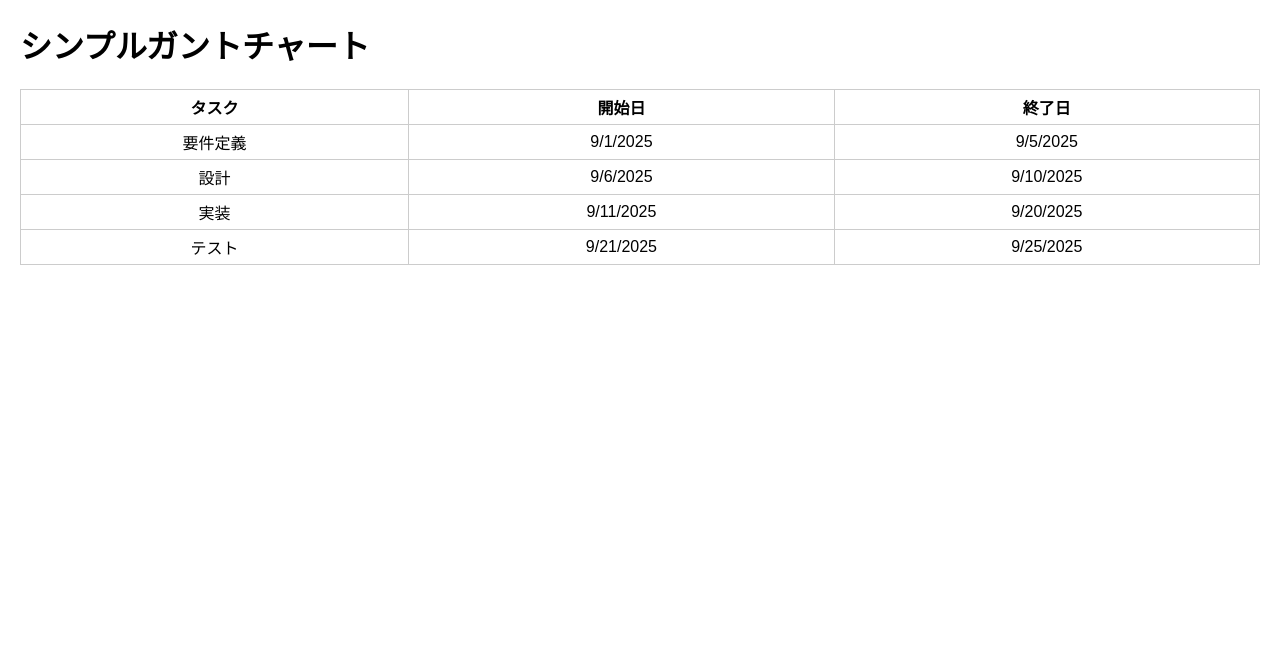
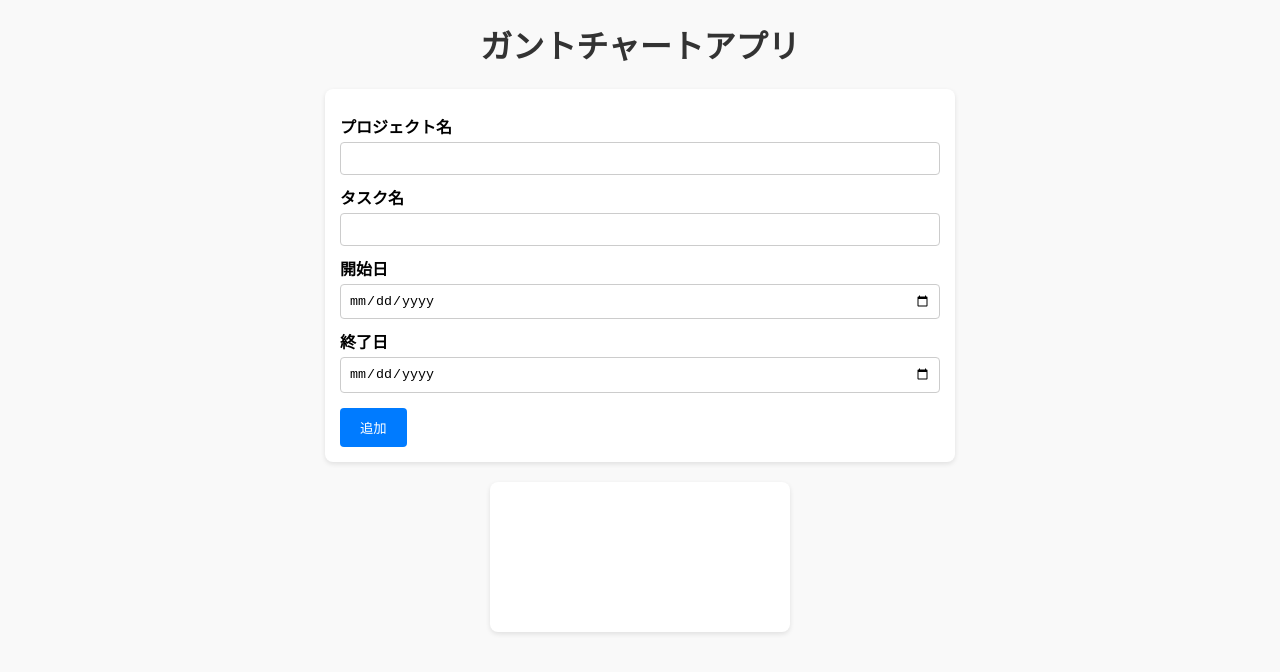
Before and after one commit to morin77/250913_gantt, a plain HTML site: page index.html in a window 1280 px wide. Drawn offline with nearby package versions, Linux system fonts and the light colour scheme.

Commit message:
ガントチャートアプリ (vibe-kanban 87aeb26b)
あなたはシニアフロントエンドエンジニアです。以下の要件に基づいて、シンプルなガントチャートアプリを作成してください：

1. プロジェクト名、タスク名、開始日、終了日を入力できるフォーム
2. 入力されたタスクをガントチャート形式で表示する機能
3. Chart.jsを使用してガントチャートを描画
4. レスポンシブデザインで、モバイルでも表示可能
5. 日本語のUIで、使いやすいデザイン

HTMLとJavaScriptのコードを提供してください。

```diff
--- a/index.html
+++ b/index.html
@@ -1,21 +1,66 @@
 <!DOCTYPE html>
 <html lang="ja">
 <head>
-<meta charset="UTF-8">
-<title>シンプルガントチャート</title>
-<style>
-body{font-family:Arial, sans-serif; margin:20px;}
-#chart{border-collapse:collapse; width:100%;}
-#chart th, #chart td{border:1px solid #ccc; padding:5px; text-align:center;}
-.bar{background:#4caf50; color:white;}
-</style>
+  <meta charset="UTF-8">
+  <meta name="viewport" content="width=device-width, initial-scale=1.0">
+  <title>ガントチャートアプリ</title>
+  <!-- Chart.js CDN -->
+  <script src="https://cdn.jsdelivr.net/npm/chart.js@4"></script>
+  <style>
+    body{font-family:Arial,sans-serif;margin:20px;background:#f9f9f9;}
+    h1{text-align:center;color:#333;}
+    form{max-width:600px;margin:auto;background:white;padding:15px;border-radius:8px;box-shadow:0 2px 5px rgba(0,0,0,.1);}
+    label{display:block;margin-top:10px;font-weight:bold;}
+    input[type=text],input[type=date]{width:100%;padding:8px;margin-top:4px;border:1px solid #ccc;border-radius:4px;box-sizing:border-box;}
+    button{margin-top:15px;padding:10px 20px;background:#007bff;color:white;border:none;border-radius:4px;cursor:pointer;}
+    button:hover{background:#0056b3;}
+    canvas{display:block;margin:auto;background:white;border-radius:8px;box-shadow:0 2px 5px rgba(0,0,0,.1);margin-top:20px;}
+  </style>
 </head>
 <body>
-<h1>シンプルガントチャート</h1>
-<table id="chart">
-<thead><tr><th>タスク</th><th>開始日</th><th>終了日</th></tr></thead>
-<tbody id="rows"></tbody>
-</table>
-<script src="script.js"></script>
+<h1>ガントチャートアプリ</h1>
+<form id="taskForm">
+  <label for="projectName">プロジェクト名</label>
+  <input type="text" id="projectName" required>
+
+  <label for="taskName">タスク名</label>
+  <input type="text" id="taskName" required>
+
+  <label for="startDate">開始日</label>
+  <input type="date" id="startDate" required>
+
+  <label for="endDate">終了日</label>
+  <input type="date" id="endDate" required>
+
+  <button type="submit">追加</button>
+</form>
+<canvas id="ganttChart"></canvas>
+<script>
+const ctx = document.getElementById('ganttChart').getContext('2d');
+let tasks = [];
+let chart;
+function updateChart(){
+  const labels = tasks.map(t=>t.taskName);
+  const data = tasks.map(t=>{
+    const start = new Date(t.startDate).getTime();
+    const end   = new Date(t.endDate).getTime();
+    return (end-start)/86400000; // days
+  });
+  if(chart){chart.destroy();}
+  chart = new Chart(ctx,{type:'bar',data:{labels,datasets:[{label:'期間(日)',data,backgroundColor:'#4caf50'}]},options:{indexAxis:'y',scales:{x:{beginAtZero:true}},plugins:{legend:{display:false}}}});
+}
+
+document.getElementById('taskForm').addEventListener('submit',e=>{
+  e.preventDefault();
+  const projectName=document.getElementById('projectName').value;
+  const taskName=document.getElementById('taskName').value;
+  const startDate=document.getElementById('startDate').value;
+  const endDate=document.getElementById('endDate').value;
+  if(new Date(startDate)>new Date(endDate)){alert('開始日は終了日より前にしてください');return;}
+  tasks.push({projectName,taskName,startDate,endDate});
+  updateChart();
+  e.target.reset();
+});
+</script>
 </body>
 </html>
```
